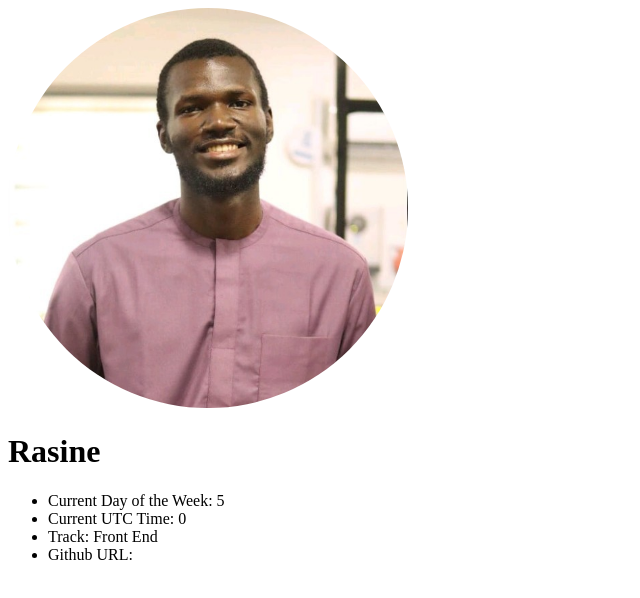
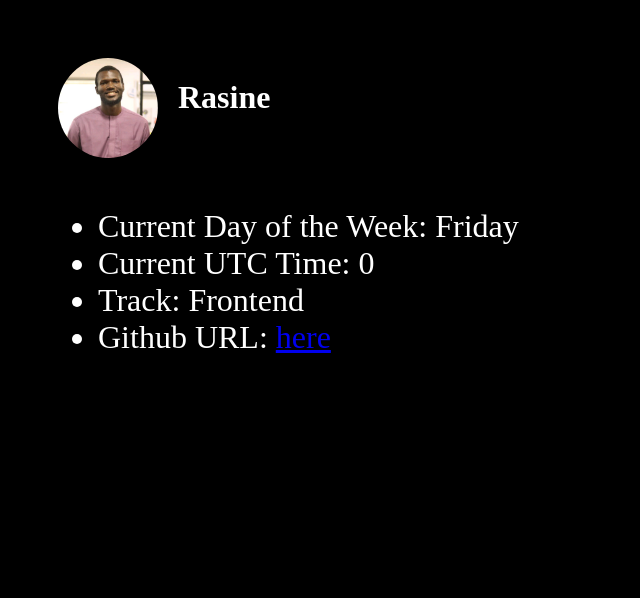
Before and after one commit to eyesaidyo/hng_stage1, a plain HTML site: page index.html in a window 1280 px wide. Shown: the whole page, without its empty margins (0-640 px from the left). Drawn offline with Linux system fonts and the light colour scheme.

Commit message:
all attributes shown

```diff
--- a/index.html
+++ b/index.html
@@ -16,8 +16,8 @@
   <ul class="list">
     <li class="day" data-testid="currentDayOfTheWeek">Current Day of the Week: </li>
     <li class="time" data-testid="currentUTCTime">Current UTC Time: </li>
-    <li class="track" data-testid="myTrack">Track: Front End</li>
-    <li class="url" data-testid="githubURL">Github URL: <a href=""></a></li>
+    <li class="track" data-testid="myTrack">Track: Frontend</li>
+    <li class="url" data-testid="githubURL">Github URL: <a href="https://github.com/eyesaidyo/hng_stage1">here</a></li>
   </ul>
   <script src="index.js"></script>
 </body>
--- a/index.js
+++ b/index.js
@@ -1,5 +1,6 @@
 const day = document.querySelector('.day')
 const time = document.querySelector('.time')
 const date = new Date()
-day.append(date.getDay())
+const days = ['Sunday', 'Monday', 'Tuesday', 'Wednesday', 'Thursday', 'Friday', 'Saturday']
+day.append(days[date.getDay()])
 time.append(date.getUTCMilliseconds())
--- a/styles.css
+++ b/styles.css
@@ -1,4 +1,18 @@
+body {
+  background-color: black;
+  color: #fff;
+  padding: 50px;
+}
 img {
   border-radius: 50%;
-  width: 400px;
+  width: 100px;
 }
+.top {
+  justify-content: flex-start;
+  display: flex;
+  gap: 20px;
+  margin-bottom: 50px;
+}
+li {
+  font-size: 2rem;
+}
```
